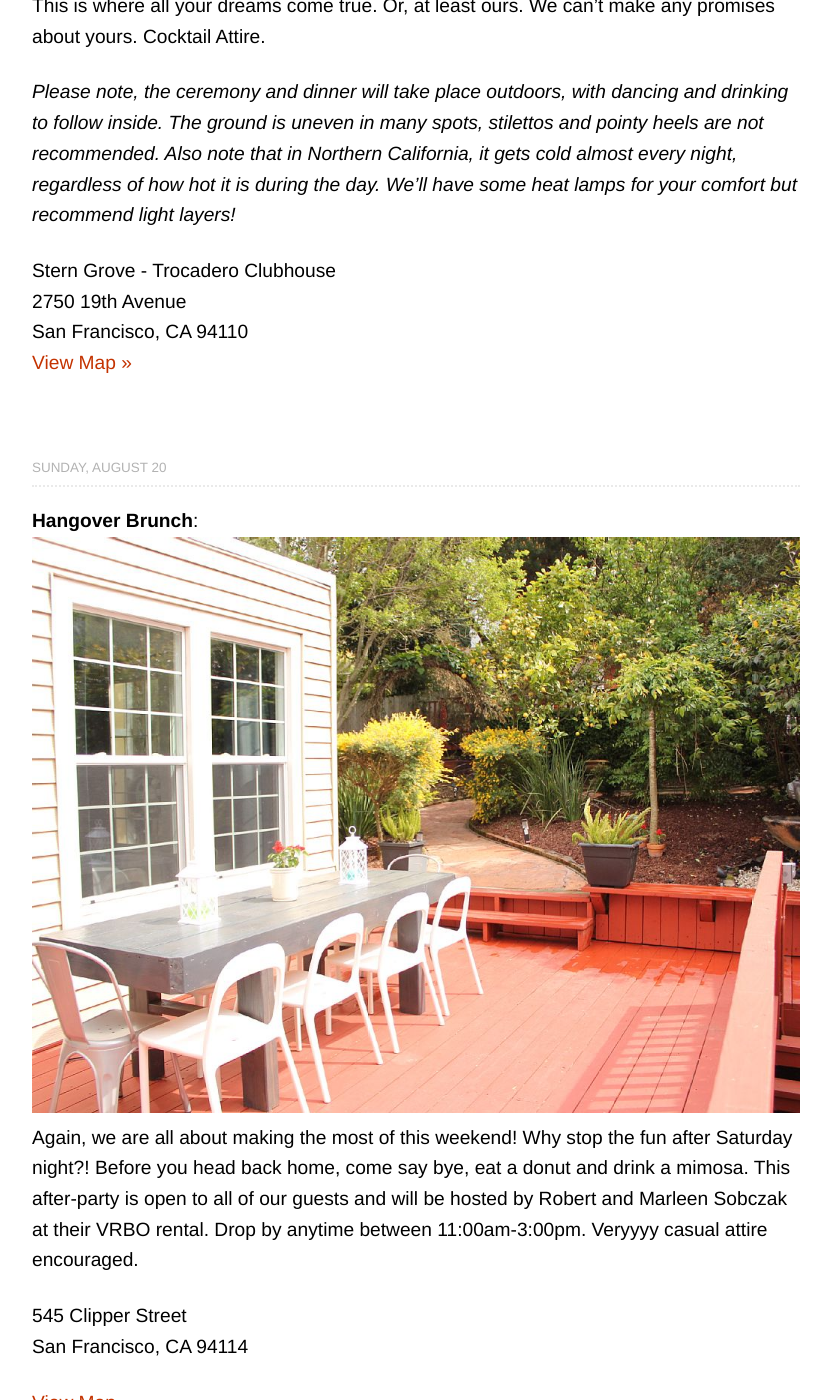
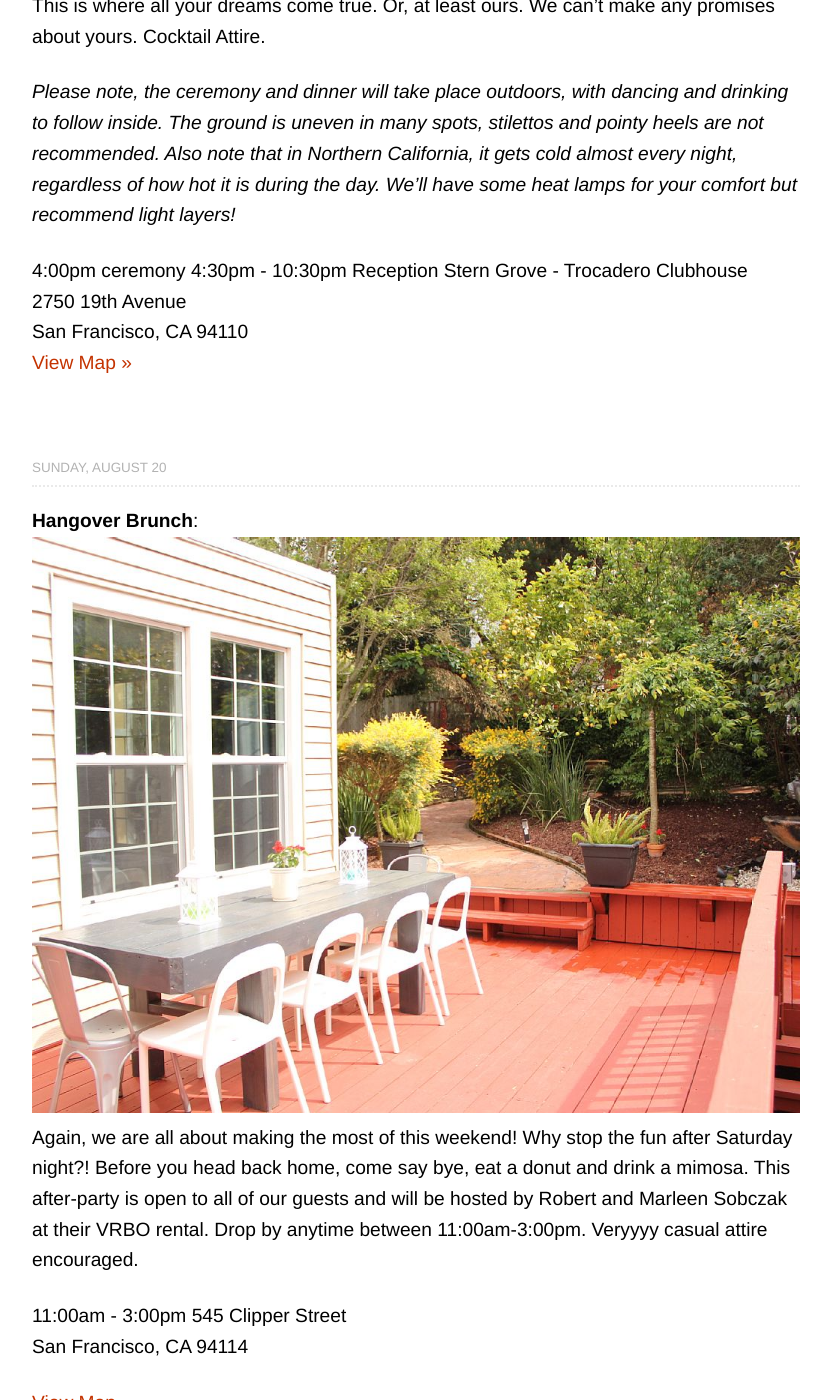
Before and after one commit to nkadlac/alieplusnate.com, a Jekyll site: the page built from schedule.md, in a window 1280 px wide and 1400 px high, scrolled down 1935 px. Shown: the whole window, without its empty margins (224-1055 px from the left). Built offline with Jekyll 4.4.1, drawn with Linux system fonts in a browser that asks for light colours; some web fonts are replaced.

Commit message:
updated schedule

```diff
--- a/schedule.md
+++ b/schedule.md
@@ -26,6 +26,8 @@ This is where all your dreams come true. Or, at least ours. We can't make any pr
 
 *Please note, the ceremony and dinner will take place outdoors, with dancing and drinking to follow inside. The ground is uneven in many spots, stilettos and pointy heels are not recommended. Also note that in Northern California, it gets cold almost every night, regardless of how hot it is during the day. We'll have some heat lamps for your comfort but recommend light layers!*
 
+4:00pm ceremony
+4:30pm - 10:30pm Reception
 Stern Grove - Trocadero Clubhouse<br>
 2750 19th Avenue<br>
 San Francisco, CA 94110<br>
@@ -37,6 +39,7 @@ San Francisco, CA 94110<br>
 ![brunch.jpeg](/uploads/brunch.jpeg)
 Again, we are all about making the most of this weekend! Why stop the fun after Saturday night?! Before you head back home, come say bye, eat a donut and drink a mimosa. This after-party is open to all of our guests and will be hosted by Robert and Marleen Sobczak at their VRBO rental. Drop by anytime between 11:00am-3:00pm. Veryyyy casual attire encouraged.
 
+11:00am - 3:00pm
 545 Clipper Street<br>
 San Francisco, CA 94114
 
```
